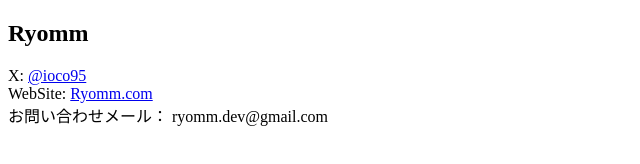
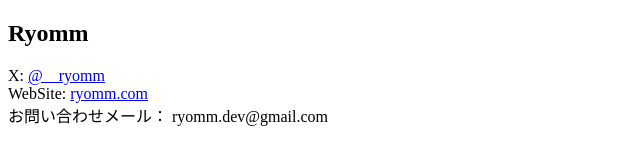
Before and after one commit to Ryomm/privacypolicy, a plain HTML site: page contact/index.html in a window 1280 px wide. Shown: the full height of the page, 0-640 px from the left. Drawn offline with Linux system fonts and the light colour scheme.

Commit message:
Update index.html

```diff
--- a/contact/index.html
+++ b/contact/index.html
@@ -11,8 +11,8 @@
     <article>
       <h1>Ryomm</h1>
       <p>
-        X: <a href="https://twitter.com/ioco95">@ioco95</a><br>
-        WebSite: <a href="https://ryomm.com/">Ryomm.com</a><br>
+        X: <a href="https://x.com/__ryomm">@__ryomm</a><br>
+        WebSite: <a href="https://ryomm.com/">ryomm.com</a><br>
         お問い合わせメール： ryomm.dev@gmail.com
       </p>
     </article>
```
